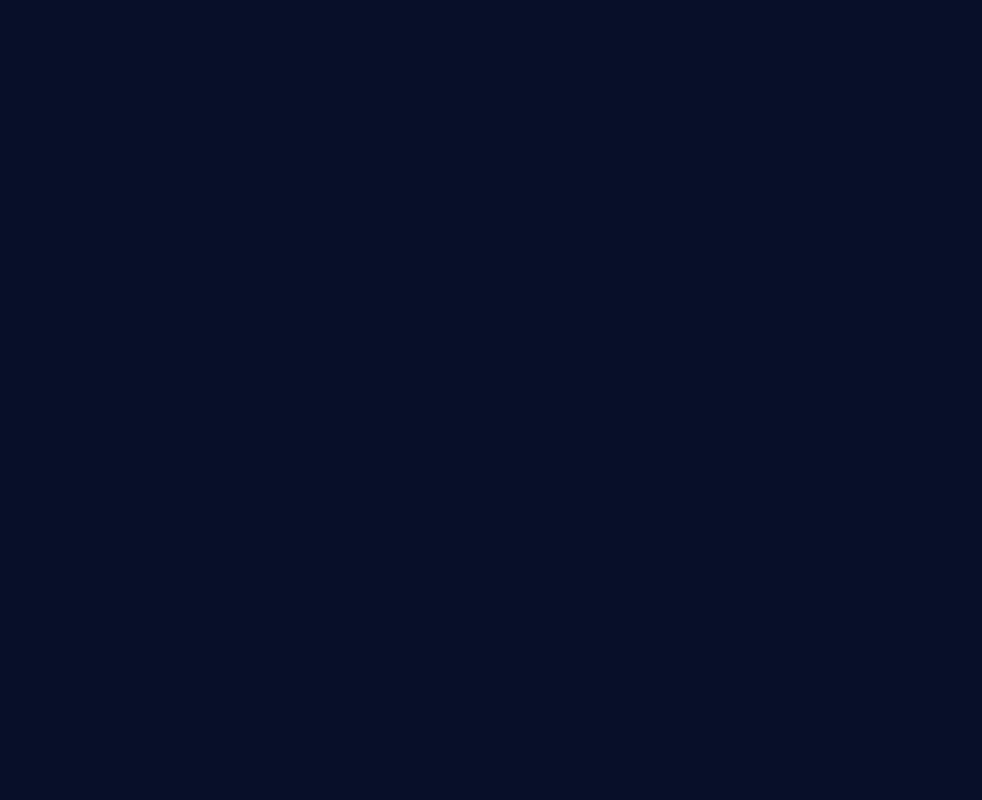
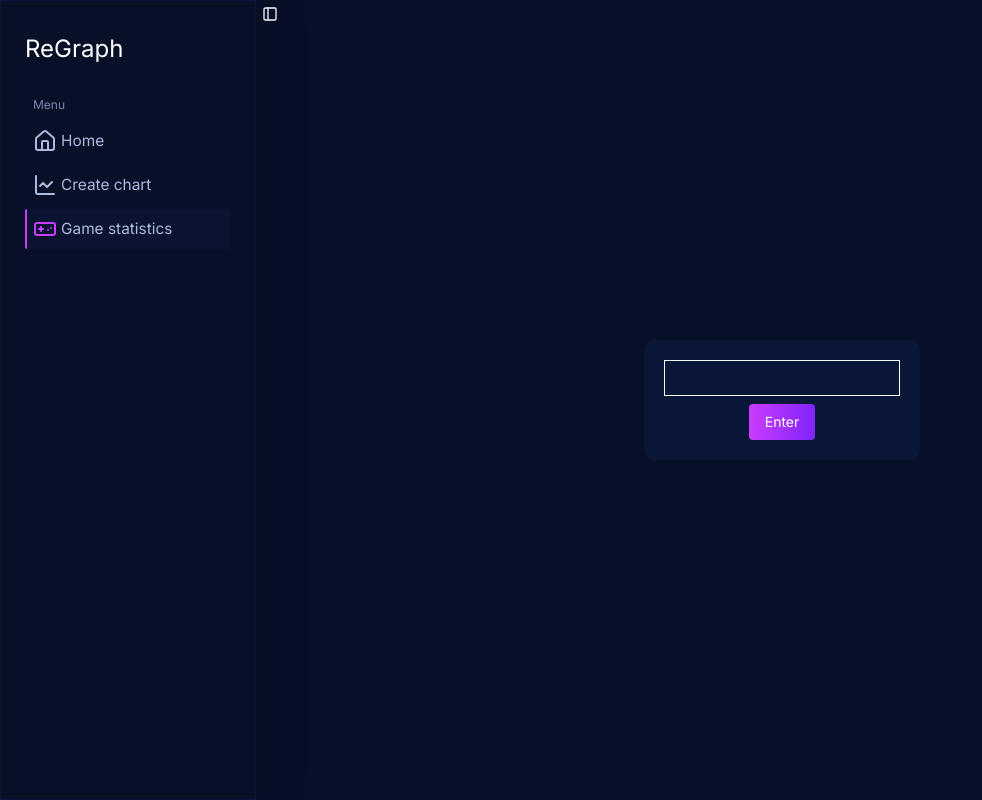
Before and after one commit to Nasrul1221/ReGraph, a React (Vite) app: page /gameStatistics in a window 1280 px wide. Before the commit this address had no page. Shown: the whole page, without its empty margins (0-982 px from the left). Built offline with nearby package versions, Linux system fonts and the light colour scheme.

Commit message:
Template for a new page

```diff
--- a/src/App.jsx
+++ b/src/App.jsx
@@ -21,7 +21,7 @@ export default function App() {
             <Route path="/charts" element={<Charts />} />
             <Route path="/profile" element={<Profile />} />
             <Route path="/create-chart" element={<CreatePage />} />
-            <Route path="/game-statistics" element={<GameStatistics />} />
+            <Route path="/gameStatistics" element={<GameStatistics />} />
           </Route>
         </Routes>
       </BrowserRouter>
--- a/src/components/Card.jsx
+++ b/src/components/Card.jsx
@@ -1,3 +1,9 @@
-export default function Card({ children }) {
-  return <div className="p-5 rounded-[10px] bg-secondary">{children}</div>;
+import { cn } from '@/lib/utils';
+
+export default function Card({ children, className, props }) {
+  return (
+    <div {...props} className={cn(className, 'p-5 rounded-[10px] bg-secondary')}>
+      {children}
+    </div>
+  );
 }
--- /dev/null
+++ b/src/features/GameStatistics/Dashboard/Dashboard.jsx
@@ -0,0 +1,8 @@
+import { useAtom } from 'jotai';
+import { userNameJotai } from '../stores/userName.jotai';
+
+export default function Dashboard() {
+  const [userName] = useAtom(userNameJotai);
+
+  return <div>{userName && <p>{userName}</p>}</div>;
+}
--- /dev/null
+++ b/src/features/GameStatistics/stores/userName.jotai.jsx
@@ -0,0 +1,3 @@
+import { atom } from 'jotai';
+
+export const userNameJotai = atom(null);
--- /dev/null
+++ b/src/features/GameStatistics/userNameForm/components/UserName.jsx
@@ -0,0 +1,37 @@
+// Components
+import AnimatedButton from '@/components/AnimatedButton';
+import Card from '@/components/Card';
+import { Input } from '@/components/ui/input';
+
+// Stores && Jotai
+import { userNameJotai } from '../../stores/userName.jotai';
+import { useAtom } from 'jotai';
+
+// React
+import { useState } from 'react';
+
+export default function UserName() {
+  const [userName, setUserName] = useAtom(userNameJotai);
+  const [inputValue, setInputValue] = useState('');
+
+  const handleClick = () => {
+    if (inputValue.trim() === '') return;
+    setUserName(inputValue);
+    console.log(inputValue);
+  };
+
+  const handleChange = (e) => {
+    setInputValue(e.target.value);
+  };
+
+  return (
+    <div>
+      <Card className="flex flex-col items-center gap-y-2">
+        <Input onChange={handleChange} value={inputValue} />
+        <AnimatedButton variant="linearGradient" onClick={handleClick}>
+          Enter
+        </AnimatedButton>
+      </Card>
+    </div>
+  );
+}
--- a/src/layout/Aside.jsx
+++ b/src/layout/Aside.jsx
@@ -44,7 +44,7 @@ export default function Aside() {
     {
       id: 'gameStat',
       label: 'Game statistics',
-      path: '/game-statistics',
+      path: '/gameStatistics',
       icon: Gamepad,
     },
   ];
--- a/src/pages/GameStatistics.jsx
+++ b/src/pages/GameStatistics.jsx
@@ -1,3 +1,14 @@
+import UserName from '@/features/GameStatistics/userNameForm/components/UserName';
+import Dashboard from '@/features/GameStatistics/Dashboard/Dashboard';
+
+import { useAtom } from 'jotai';
+import { userNameJotai } from '@/features/GameStatistics/stores/userName.jotai';
+
 export default function GameStatistics() {
-  return <div></div>;
+  const [userName] = useAtom(userNameJotai);
+  return (
+    <section className="p-10 flex items-center m-auto">
+      {userName ? <Dashboard /> : <UserName />}
+    </section>
+  );
 }
```
